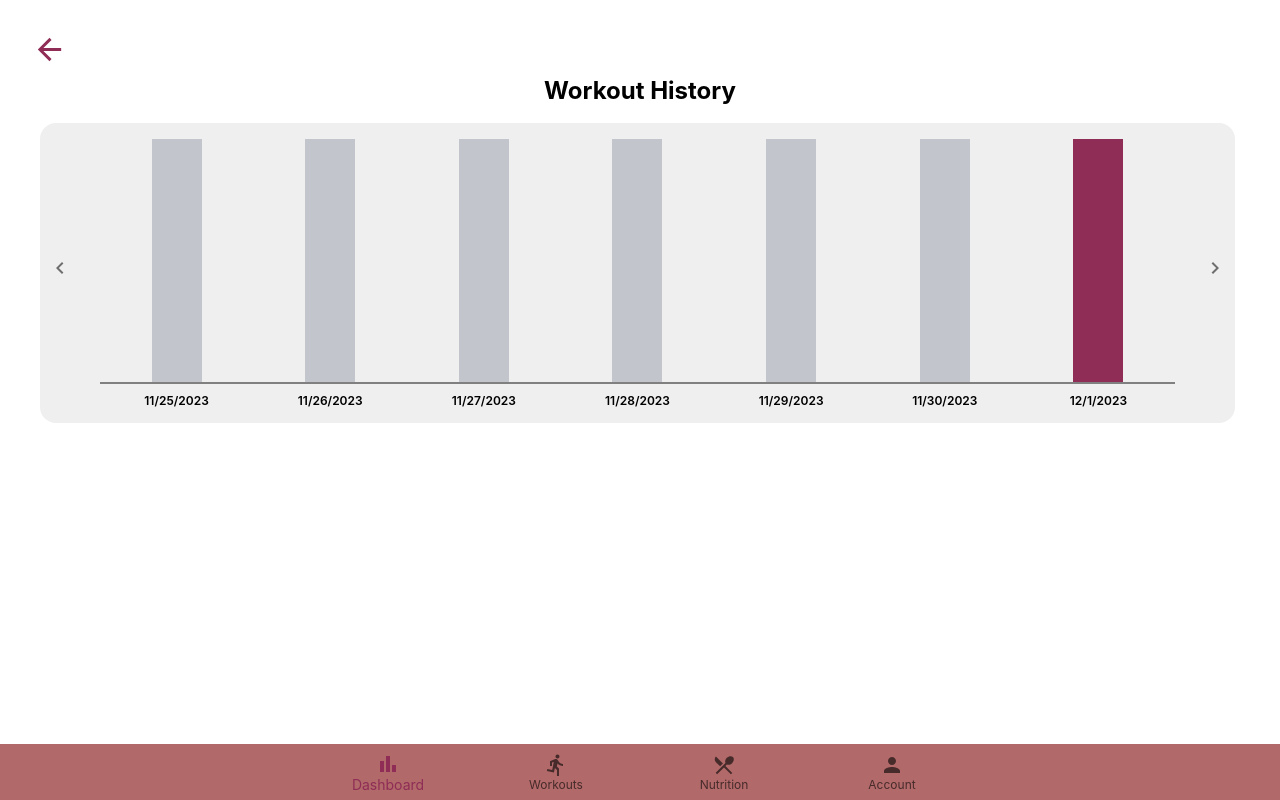
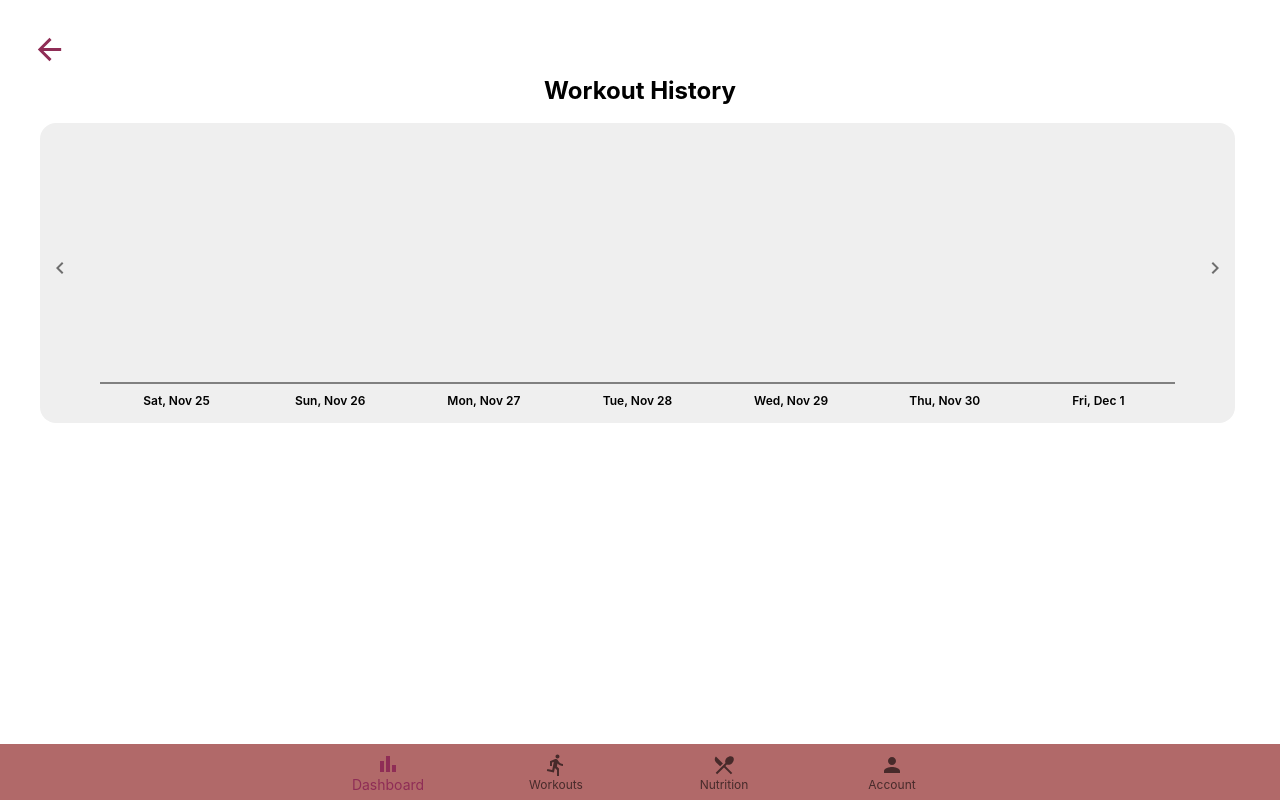
Before and after one commit to joshchyeonlee/EZFit, a React (Create React App) app: page /Workouts in a window 1280 px wide. Built offline with nearby package versions, Linux system fonts and the light colour scheme.

Commit message:
Workout History Grid Implemented

```diff
--- a/src/components/workouts/WorkoutsHistory/WorkoutsHistory.tsx
+++ b/src/components/workouts/WorkoutsHistory/WorkoutsHistory.tsx
@@ -45,8 +45,10 @@ function WorkoutsHistory() {
     useEffect( () =>
     {
         var newWeekWorkouts = new Array();
+        console.log(currentWeek.filter(date => date.getDate() <= new Date(currentDayIndex).getDate() && date.getDate() > new Date(currentDayIndex).getDate() - 7));
         newWeekWorkouts = activeWorkouts.filter(workout => workout.date.getDate() <= new Date(currentDayIndex).getDate() && workout.date.getDate() > new Date(currentDayIndex).getDate() - 7);
         setCurrentWeekWorkouts(newWeekWorkouts);
+        console.log(newWeekWorkouts);
     }, [currentWeek, activeWorkouts]);
 
     return (
--- a/src/components/workouts/WorkoutsHistory/WorkoutsHistoryGrid.tsx
+++ b/src/components/workouts/WorkoutsHistory/WorkoutsHistoryGrid.tsx
@@ -14,18 +14,13 @@ function WorkoutsHistoryGrid(props: { workouts: Workout[]; daysOfWeek: Date[]; h
             d1.getDate() === d2.getDate();
     }
 
-    function getWorkoutDuration (day : Date) : number {
-        var found = props.workouts.find( (workout) => workout.date === day );
+    const getDayWorkoutAmount = (day : Date) : number => {
+        var found = props.workouts.filter( (workout) => isSameDay(workout.date, day) );
+        var amount = 0;
 
-        if (found != null)
-        {
-            console.log(found.duration.getSeconds());
-            return found.duration.getSeconds();
-        }
-        else
-        {
-            return 0;
-        }
+        found.forEach ( (workout) => { amount += workout.duration.getSeconds() });
+
+        return amount;
     }
 
     return(
@@ -41,13 +36,13 @@ function WorkoutsHistoryGrid(props: { workouts: Workout[]; daysOfWeek: Date[]; h
                         props.daysOfWeek.map(function(day, i){
                             return (
                                 <Box key={i} width="100%" justifyContent="center">
-                                    <Box height="90%" marginLeft="30%" marginRight="30%" display="flex" justifyContent="center">
-                                        <Box width="100%" maxWidth="50px" height="100%" bgcolor={ isSameDay(new Date(), day) ? "#8F2D56" : "#C3C5CD"}>
+                                    <Box height="90%" marginLeft="30%" marginRight="30%" display="flex" justifyContent="center" position="relative">
+                                        <Box width="100%" maxWidth="50px" position="absolute" bottom={0} height={getDayWorkoutAmount(day) / 75} maxHeight="100%" bgcolor={ isSameDay(new Date(), day) ? "#8F2D56" : "#C3C5CD"}>
                                         </Box>
                                     </Box>
                                     <Box height="10%" textAlign="center" borderTop={2} paddingTop={1} borderColor="#808080">
                                         <Typography fontSize="12px" fontWeight="600">
-                                            {day.toLocaleDateString()}
+                                            {day.toLocaleDateString('en-us', { weekday:"short", month:"short", day: "numeric"})}
                                         </Typography>
                                     </Box>
                                 </Box>
--- a/src/mockData/Workouts.tsx
+++ b/src/mockData/Workouts.tsx
@@ -2,11 +2,17 @@ import WorkoutDuration from "../models/WorkoutDuration";
 import Workout from "../models/Workout";
 
 const workouts = [
-    new Workout("Yoga", new Date("2023-11-10"), new WorkoutDuration(0, 45, 0)),
-    new Workout("Strength Training", new Date("2023-11-12"), new WorkoutDuration(1, 15, 0)),
+    new Workout("Running", new Date("2023-11-09"), new WorkoutDuration(1, 15, 0)),
     new Workout("Yoga", new Date("2023-11-11"), new WorkoutDuration(0, 45, 0)),
     new Workout("Strength Training", new Date("2023-11-12"), new WorkoutDuration(1, 15, 0)),
-    new Workout("Yoga", new Date("2023-11-10"), new WorkoutDuration(0, 45, 0)),
-    new Workout("Strength Training", new Date("2023-11-12"), new WorkoutDuration(1, 15, 0)),
+    new Workout("Strength Training", new Date("2023-11-13"), new WorkoutDuration(1, 15, 0)),
+    new Workout("Yoga", new Date("2023-11-14"), new WorkoutDuration(0, 45, 0)),
+    new Workout("Strength Training", new Date("2023-11-13"), new WorkoutDuration(1, 15, 0)),
+    new Workout("Yoga", new Date("2023-11-11"), new WorkoutDuration(0, 45, 0)),
+    new Workout("Stretching", new Date("2023-11-12"), new WorkoutDuration(0, 40, 0)),
+    new Workout("Strength Training", new Date("2023-11-13"), new WorkoutDuration(1, 15, 0)),
+    new Workout("Cycling", new Date("2023-11-14"), new WorkoutDuration(2, 0, 0)),
+    new Workout("Cycling", new Date("2023-11-15"), new WorkoutDuration(2, 0, 0)),
+    new Workout("Stretching", new Date("2023-11-15"), new WorkoutDuration(0, 40, 0)),
 ];
 export default workouts;
```
